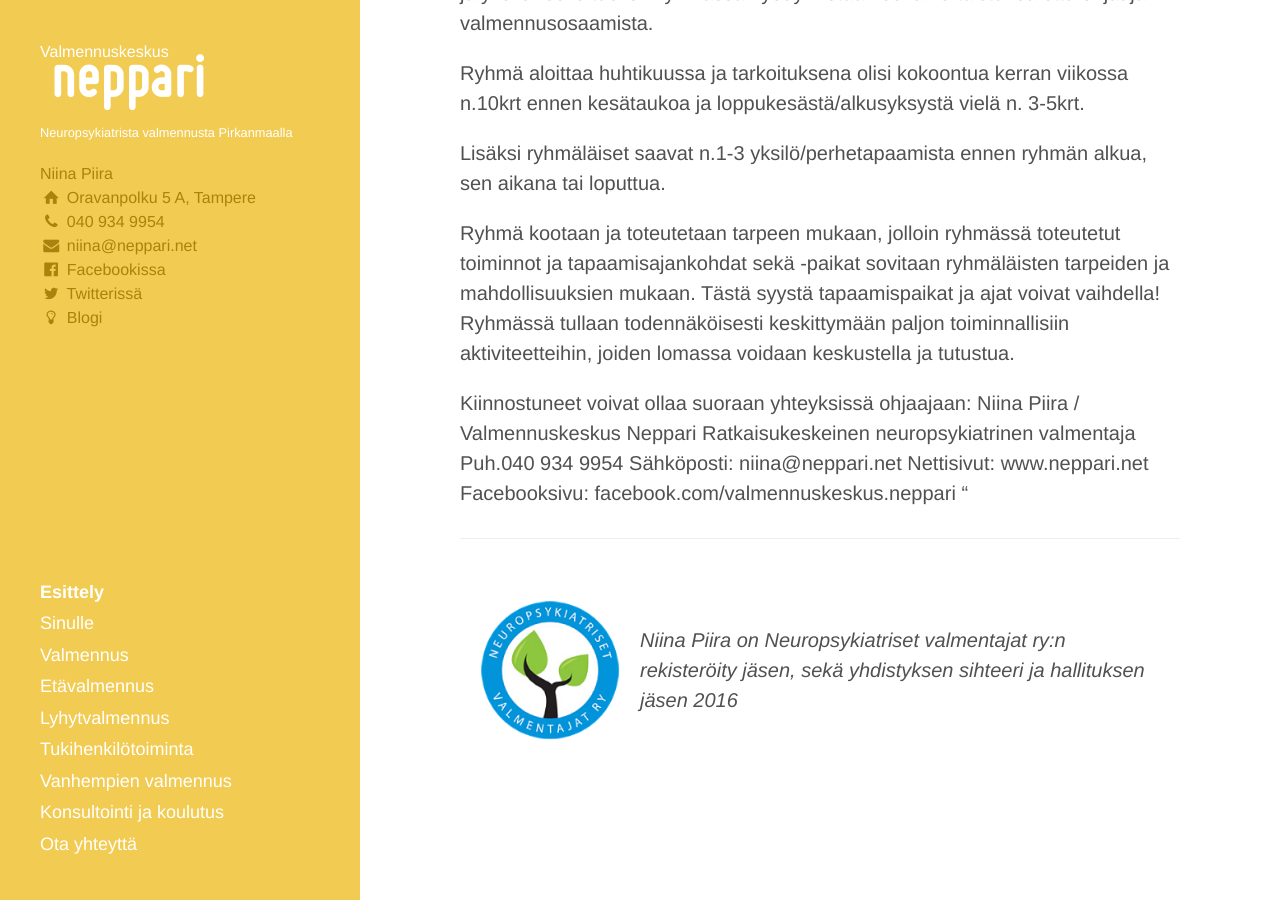
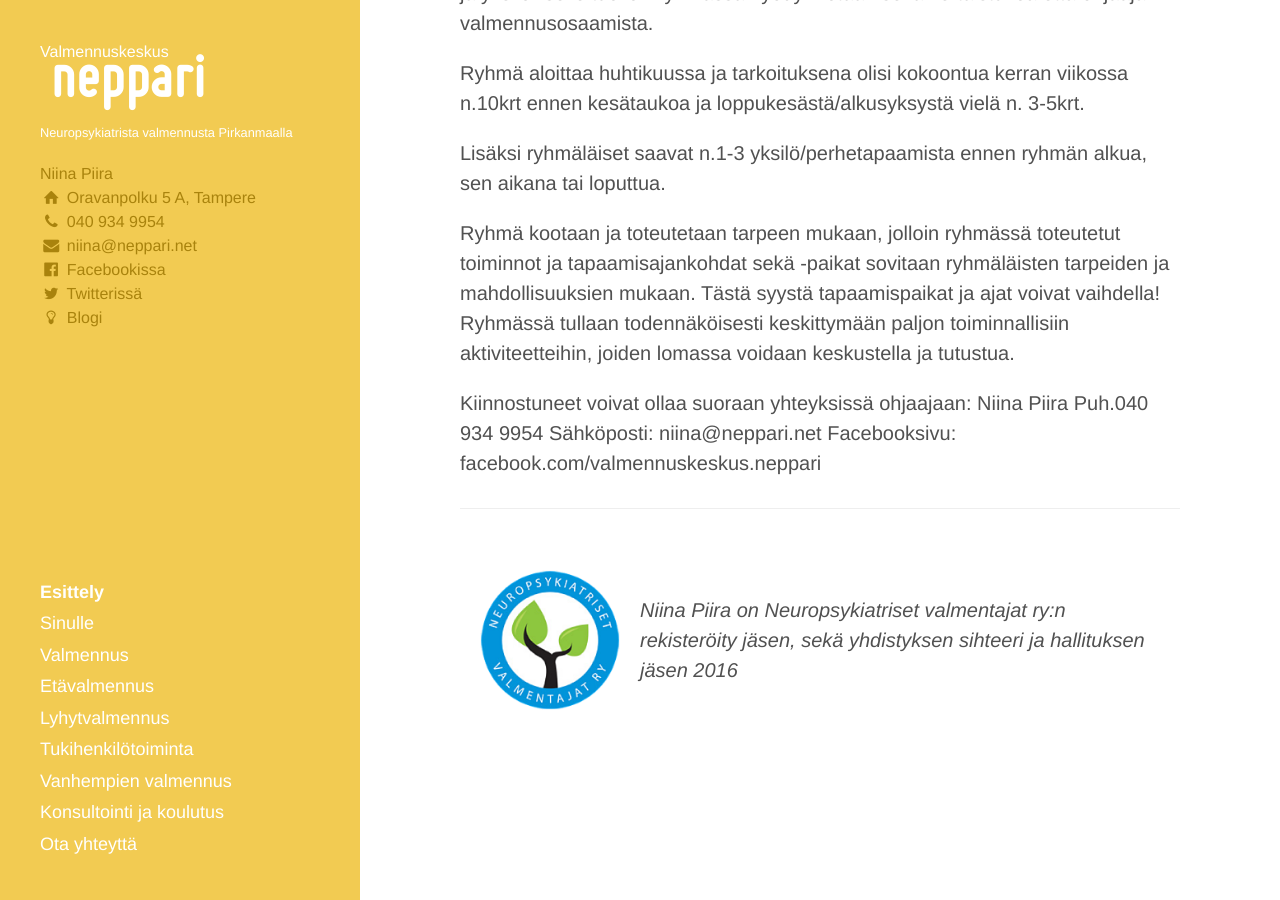
Before and after one commit to niinapiira/neppari.net, a Jekyll site: the page built from index.md, in a window 1280 px wide and 900 px high, scrolled down 749 px. Built offline with Jekyll 4.4.1, drawn with Linux system fonts in a browser that asks for light colours.

```diff
--- a/index.md
+++ b/index.md
@@ -32,11 +32,9 @@
 Ryhmässä tullaan todennäköisesti keskittymään paljon toiminnallisiin aktiviteetteihin, joiden lomassa voidaan keskustella ja tutustua.
 
 Kiinnostuneet voivat ollaa suoraan yhteyksissä ohjaajaan:
-Niina Piira / Valmennuskeskus Neppari
-Ratkaisukeskeinen neuropsykiatrinen valmentaja
+Niina Piira
 Puh.040 934 9954
 Sähköposti: niina@neppari.net
-Nettisivut: www.neppari.net
-Facebooksivu: facebook.com/valmennuskeskus.neppari "
+Facebooksivu: facebook.com/valmennuskeskus.neppari
 
 ___
```
